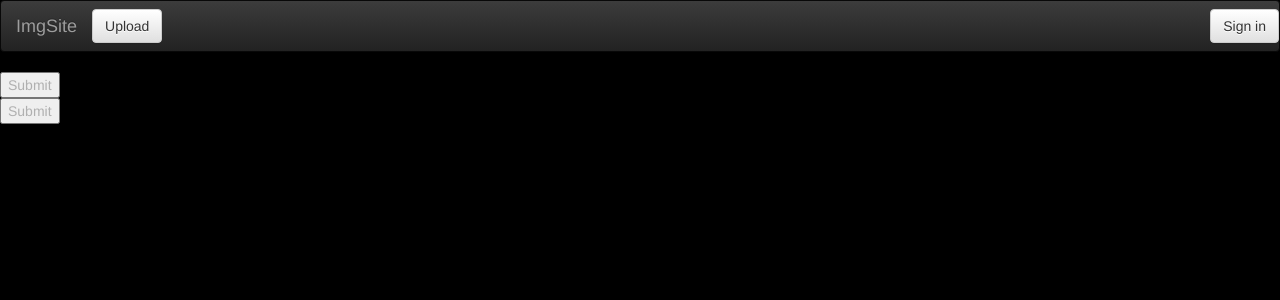
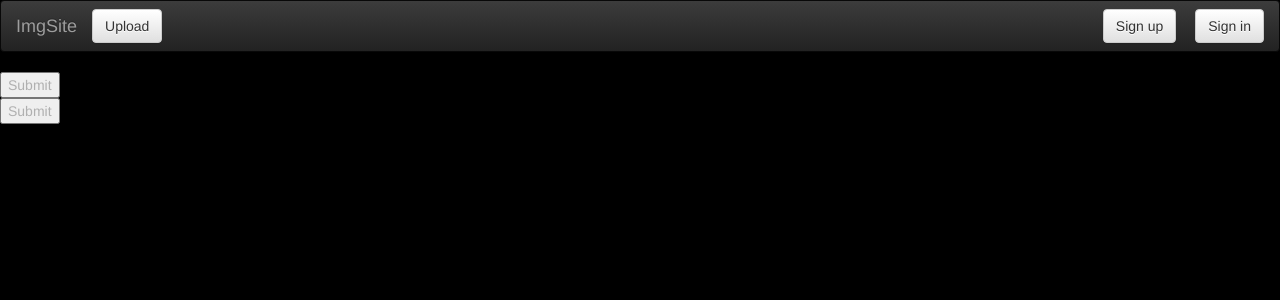
Before and after one commit to mcardillo55/imagesite, a Django app: page /submit/ in a window 1280 px wide. Shown: the top 300 px of the page. Run offline with Django 3.2, Linux system fonts and the light colour scheme; parts of the project's set-up code (start-up, migrations or seed data) failed here and were passed over; some libraries are stand-ins or nearby versions.

Commit message:
added Signup button and moved navbar-right elements into a wrapper div, added style to navbar-btn

```diff
--- a/images/templates/base.html
+++ b/images/templates/base.html
@@ -32,7 +32,10 @@
                 </li>
                 </ul>
             {% else %}
-                <button type="button" class="btn btn-default navbar-btn navbar-right" data-toggle="modal" data-target="#myModal" data-url="/login/?ref=modal">Sign in</button>
+                <div class="navbar-right">
+                    <button type="button" class="btn btn-default navbar-btn" data-toggle="modal" data-target="#myModal" data-url="/login/?ref=modal">Sign up</button>
+                    <button type="button" class="btn btn-default navbar-btn" data-toggle="modal" data-target="#myModal" data-url="/login/?ref=modal">Sign in</button>
+                </div>
             {% endif %}
         </div><!-- /.container-fluid -->
     </nav>
--- a/static/my.css
+++ b/static/my.css
@@ -1,6 +1,10 @@
 body {
     background-color: black;
     color: #B0B0B0;
+}
+
+.navbar-btn {
+    margin-right: 15px;
 }
 
 #image-view-title {
```
